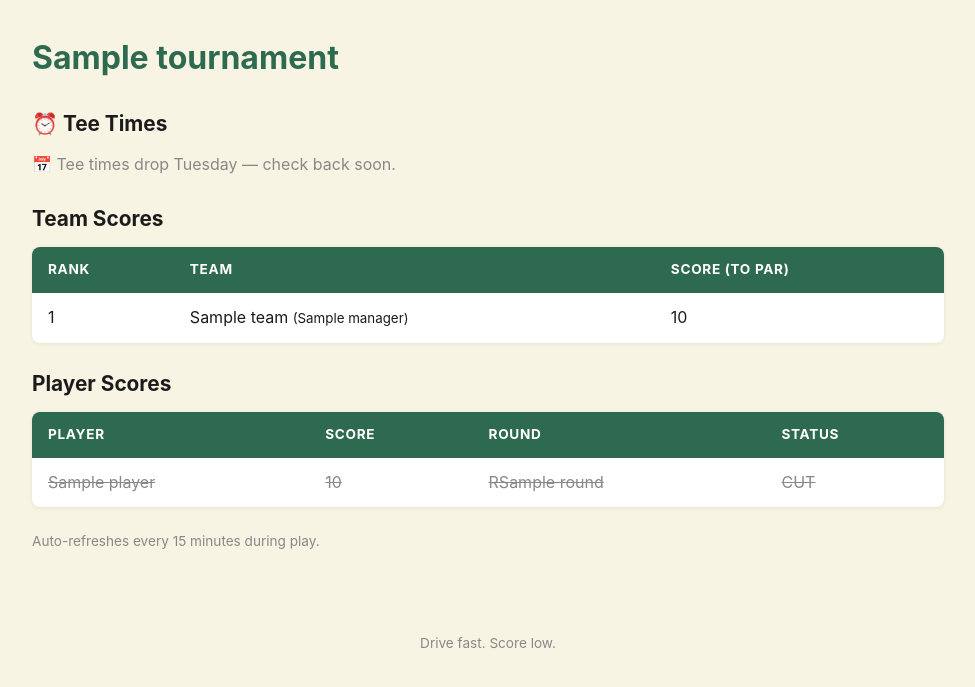
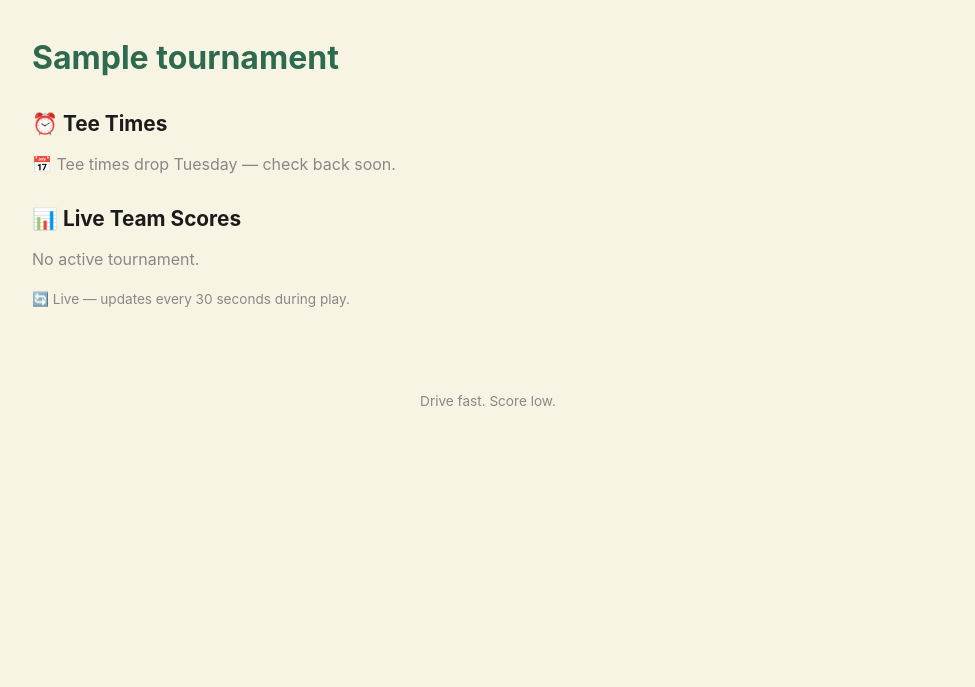
Before and after one commit to lindsey504/drinking-and-driving, a Flask app: template templates/scoreboard.html in a window 1280 px wide. Shown: the part 68-755 px from the top of the page, without its empty margins (152-1127 px from the left). Run offline with Flask 3, Linux system fonts and the light colour scheme; the template is opened without the code that fills it: most values are stand-ins (such as "Sample title", 1, 10 or a date in 2020); data that the repository does not hold is empty; some libraries are stand-ins or nearby versions.

Commit message:
Live stroke count scoreboard — auto-refreshes every 30s, shows strokes + score per player

```diff
--- a/app.py
+++ b/app.py
@@ -34,6 +34,7 @@ def scheduled_score_refresh():
                 "tournament_id": tournament["id"],
                 "player_id": entry["player_id"],
                 "score_to_par": entry["score_to_par"],
+                "total_strokes": entry.get("total_strokes", 0),
                 "round": entry["round"],
                 "cut": entry.get("cut", False)
             }, on_conflict="tournament_id,player_id").execute()
@@ -182,6 +183,18 @@ def scoreboard():
                            team_tee_times=team_tee_times, tee_times_available=bool(tee_times_raw))
 
 
+@app.route("/scoreboard/live")
+def scoreboard_live():
+    """HTMX partial — live team score widget, refreshes every 30s."""
+    tournament = get_current_tournament()
+    if not tournament:
+        return '<p class="muted">No active tournament.</p>'
+    team_totals = compute_team_totals(tournament["id"])
+    is_major = tournament["name"] in MAJORS
+    return render_template("_live_scores.html", team_totals=team_totals,
+                           is_major=is_major, multiplier=MAJORS_MULTIPLIER)
+
+
 @app.route("/player/<player_id>")
 def player_stats(player_id):
     """Player profile — scoring history and stats."""
@@ -269,6 +282,7 @@ def refresh_scores():
             "tournament_id": tournament["id"],
             "player_id": entry["player_id"],
             "score_to_par": entry["score_to_par"],
+            "total_strokes": entry.get("total_strokes", 0),
             "round": entry["round"],
             "cut": entry.get("cut", False)
         }, on_conflict="tournament_id,player_id").execute()
@@ -285,10 +299,10 @@ def get_current_tournament():
 
 
 def compute_team_totals(tournament_id):
-    """Sum each team's starters' scores."""
-    lineups = supabase.table("lineups").select("team_id, player_id").eq("tournament_id", tournament_id).execute().data
-    scores_raw = supabase.table("scores").select("player_id, score_to_par").eq("tournament_id", tournament_id).execute().data
-    score_map = {s["player_id"]: s["score_to_par"] for s in scores_raw}
+    """Sum each team's starters' scores. Returns score-to-par + total strokes + player breakdown."""
+    lineups = supabase.table("lineups").select("team_id, player_id, players(name)").eq("tournament_id", tournament_id).execute().data
+    scores_raw = supabase.table("scores").select("player_id, score_to_par, total_strokes, round, cut").eq("tournament_id", tournament_id).execute().data
+    score_map = {s["player_id"]: s for s in scores_raw}
     teams_raw = supabase.table("teams").select("*").execute().data
     team_map = {t["id"]: t for t in teams_raw}
 
@@ -296,12 +310,27 @@ def compute_team_totals(tournament_id):
     for pick in lineups:
         tid = pick["team_id"]
         pid = pick["player_id"]
-        score = score_map.get(pid, 0) or 0
-        totals[tid] = totals.get(tid, 0) + score
+        s = score_map.get(pid, {})
+        stp = s.get("score_to_par") or 0
+        strokes = s.get("total_strokes") or 0
+        pname = pick.get("players", {}).get("name", "Unknown") if pick.get("players") else "Unknown"
+        if tid not in totals:
+            totals[tid] = {"score_to_par": 0, "total_strokes": 0, "players": []}
+        totals[tid]["score_to_par"] += stp
+        totals[tid]["total_strokes"] += strokes
+        totals[tid]["players"].append({
+            "name": pname,
+            "score_to_par": stp,
+            "total_strokes": strokes,
+            "round": s.get("round", 0),
+            "cut": s.get("cut", False)
+        })
 
     return sorted([
-        {"team": team_map[tid], "total": total}
-        for tid, total in totals.items()
+        {"team": team_map[tid], "total": data["score_to_par"],
+         "total_strokes": data["total_strokes"], "players": data["players"]}
+        for tid, data in totals.items()
+        if tid in team_map
     ], key=lambda x: x["total"])
 
 
@@ -345,14 +374,24 @@ def fetch_live_scores(espn_event_id):
         except (ValueError, TypeError):
             score_to_par = 0
 
+        # Total strokes = sum of round scores from linescores
+        total_strokes = 0
+        for rnd in comp.get("linescores", []):
+            try:
+                total_strokes += int(rnd.get("value", 0))
+            except (ValueError, TypeError):
+                pass
+
         status = comp.get("status", {}).get("type", {}).get("name", "")
         did_cut = "CUT" in status.upper()
         if did_cut:
             score_to_par = 0  # missed cut = no score, no penalty
+            total_strokes = 0
 
         results.append({
             "player_id": player_id,
             "score_to_par": score_to_par,
+            "total_strokes": total_strokes,
             "round": current_round,
             "cut": did_cut
         })
--- a/static/css/style.css
+++ b/static/css/style.css
@@ -199,3 +199,18 @@ footer {
 .tee-time { font-weight: bold; color: var(--green); }
 .tee-hole { color: var(--muted); font-size: 0.85em; }
 .muted { color: #888; }
+
+/* Live score cards */
+.live-grid { display: flex; flex-direction: column; gap: 0.75rem; margin-bottom: 1.5rem; }
+.live-card { background: var(--cream); border: 2px solid #ddd; border-radius: 10px; padding: 1rem 1.25rem; display: grid; grid-template-columns: 2.5rem 1fr auto; grid-template-rows: auto auto; gap: 0.25rem 0.75rem; }
+.live-card.leading { border-color: var(--green); background: #f0faf0; }
+.live-rank { grid-row: 1/3; font-size: 1.75rem; display: flex; align-items: center; }
+.live-team { display: flex; flex-direction: column; }
+.live-name { font-weight: bold; font-size: 1.05em; }
+.live-manager { font-size: 0.8em; color: #666; }
+.live-score { text-align: right; display: flex; flex-direction: column; align-items: flex-end; }
+.live-stp { font-size: 1.75rem; font-weight: bold; color: var(--green); line-height: 1; }
+.live-strokes { font-size: 0.8em; color: #666; }
+.live-players { grid-column: 2/4; display: flex; flex-wrap: wrap; gap: 4px; margin-top: 0.25rem; }
+.live-player-chip { background: white; border: 1px solid #ccc; border-radius: 20px; padding: 2px 10px; font-size: 0.8em; }
+.live-player-chip.cut { background: #f5f5f5; color: #aaa; text-decoration: line-through; }
--- a/templates/scoreboard.html
+++ b/templates/scoreboard.html
@@ -49,59 +49,14 @@
     <p class="muted">Set your lineup to see tee times.</p>
   {% endif %}
 
-  <h2>Team Scores</h2>
-  {% if team_totals %}
-  <table class="standings">
-    <thead>
-      <tr>
-        <th>Rank</th>
-        <th>Team</th>
-        <th>Score (to par)</th>
-      </tr>
-    </thead>
-    <tbody>
-      {% for row in team_totals %}
-      <tr>
-        <td>{{ loop.index }}</td>
-        <td>{{ row.team.name }} <small>({{ row.team.manager }})</small></td>
-        <td>{{ row.total }}</td>
-      </tr>
-      {% endfor %}
-    </tbody>
-  </table>
-  {% else %}
-  <p>Scores not yet available.</p>
-  {% endif %}
-
-  <h2>Player Scores</h2>
-  {% if scores %}
-  <table class="scores">
-    <thead>
-      <tr>
-        <th>Player</th>
-        <th>Score</th>
-        <th>Round</th>
-        <th>Status</th>
-      </tr>
-    </thead>
-    <tbody>
-      {% for s in scores %}
-      <tr class="{{ 'cut' if s.cut else '' }}">
-        <td>{{ s.players.name }}</td>
-        <td>{{ s.score_to_par }}</td>
-        <td>R{{ s.round }}</td>
-        <td>{{ 'CUT' if s.cut else 'Active' }}</td>
-      </tr>
-      {% endfor %}
-    </tbody>
-  </table>
-  {% else %}
-  <p>No scores yet.</p>
-  {% endif %}
-
-  <p class="refresh-note" hx-get="/scoreboard" hx-trigger="every 15m" hx-target="body">
-    Auto-refreshes every 15 minutes during play.
-  </p>
+  <h2>📊 Live Team Scores</h2>
+  <div id="live-scores"
+       hx-get="/scoreboard/live"
+       hx-trigger="load, every 30s"
+       hx-swap="innerHTML">
+    <p class="muted">Loading scores…</p>
+  </div>
+  <p class="refresh-note">🔄 Live — updates every 30 seconds during play.</p>
 {% endif %}
 
 {% endblock %}
```
Also changed, not shown: run-this-in-supabase.sql (added, +57 -0 lines), templates/_live_scores.html (added, +37 -0 lines).
